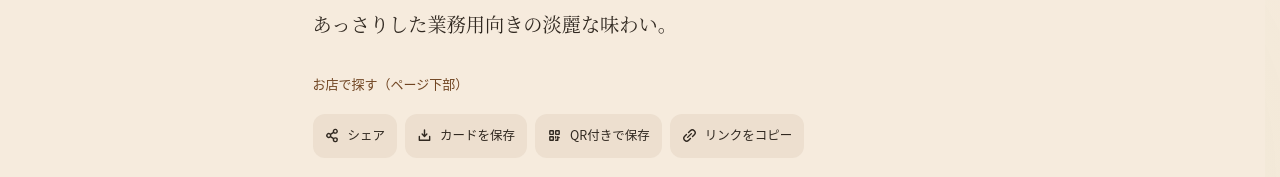
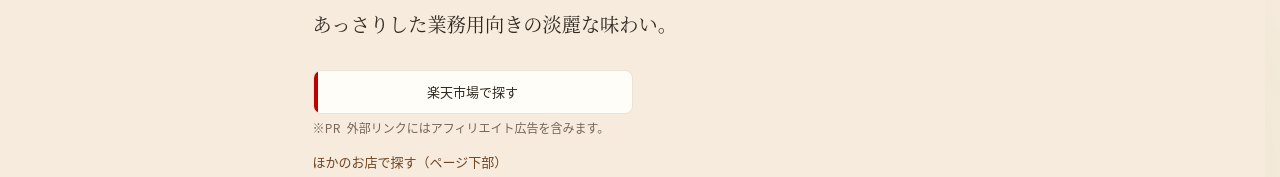
Before and after one commit to Toygaolingxiao/komesomme, a Next.js app: page /library/asahi-no-yume in a window 1280 px wide. Shown: the part 623-800 px from the top of the page. Built offline with nearby package versions, Linux system fonts and the light colour scheme; no server answers.

Commit message:
銘柄ページ首屏に楽天直リンクを SSR で追加（v1.11.1）

```diff
--- a/package.json
+++ b/package.json
@@ -1,6 +1,6 @@
 {
   "name": "komesomme",
-  "version": "1.11.0",
+  "version": "1.11.1",
   "private": true,
   "scripts": {
     "dev": "cross-env NODE_OPTIONS=--use-system-ca next dev --turbopack",
--- a/src/components/library/LibraryRiceDossier.tsx
+++ b/src/components/library/LibraryRiceDossier.tsx
@@ -2,6 +2,7 @@ import type { ReactNode } from "react";
 import Link from "next/link";
 import { ForYou, SimilarRiceCards } from "@/components/matrix/CompareSection";
 import { PurchaseJump, PurchaseLinks } from "@/components/matrix/PurchaseLinks";
+import { RakutenDirectLink } from "@/components/matrix/RakutenDirectLink";
 import { TasteContour } from "@/components/matrix/TasteContour";
 import { TastePips } from "@/components/matrix/TastePips";
 import { ShareCardActions } from "@/components/brand/ShareCardActions";
@@ -128,7 +129,10 @@ export function LibraryRiceDossier({
         </p>
 
         <div className="mt-7">
-          <PurchaseJump label="お店で探す（ページ下部）" />
+          <RakutenDirectLink rice={rice} />
+          <div className="mt-3">
+            <PurchaseJump label="ほかのお店で探す（ページ下部）" />
+          </div>
         </div>
         <ShareCardActions rice={rice} />
       </header>
--- /dev/null
+++ b/src/components/matrix/RakutenDirectLink.tsx
@@ -0,0 +1,43 @@
+import { AffiliateDisclosure } from "@/components/AffiliateDisclosure";
+import { FOCUS } from "@/components/matrix/shared";
+import { AFFILIATE_LINK_REL, shopQuery } from "@/lib/affiliate";
+import { isShopLinksEnabled } from "@/lib/affiliate/shopLinksEnabled";
+import { wrapRakutenAffiliateUrl, rakutenSearchUrl } from "@/lib/rakuten/affiliate";
+import { riceRakutenKeyword } from "@/lib/rakuten/keyword";
+import type { RiceProfileV2 } from "@/types/rice";
+
+/**
+ * First-screen Rakuten CTA for brand pages. The search URL is fully
+ * derivable from catalog data at build time, so this stays a plain SSR
+ * anchor — no client JS, no tracking (the bottom shop strip keeps its own).
+ */
+export function RakutenDirectLink({ rice }: { rice: RiceProfileV2 }) {
+  if (!isShopLinksEnabled()) return null;
+
+  const keyword =
+    riceRakutenKeyword(rice) ||
+    shopQuery({ prefecture: rice.prefecture, brand: rice.name });
+  const href = wrapRakutenAffiliateUrl(rakutenSearchUrl(keyword));
+
+  return (
+    <div className="max-w-xs">
+      <a
+        href={href}
+        target="_blank"
+        rel={AFFILIATE_LINK_REL}
+        className={`block w-full no-underline ${FOCUS}`}
+      >
+        {/* Fill lives on a span: :visited on <a> strips background-color (history privacy). */}
+        <span className="relative inline-flex min-h-11 w-full items-center justify-center overflow-hidden rounded-lg border border-[var(--km-border)] bg-[var(--km-surface)] px-3 py-2.5 text-center text-[13px] font-medium text-[var(--km-ink)] transition hover:bg-[var(--km-surface-warm)]">
+          <span
+            aria-hidden
+            className="absolute inset-y-0 left-0 w-1"
+            style={{ backgroundColor: "#bf0000" }}
+          />
+          楽天市場で探す
+        </span>
+      </a>
+      <AffiliateDisclosure variant="pr" className="mt-1.5" />
+    </div>
+  );
+}
```
Also changed, not shown: 3 other files (tests, documents, lock files or other folders).
